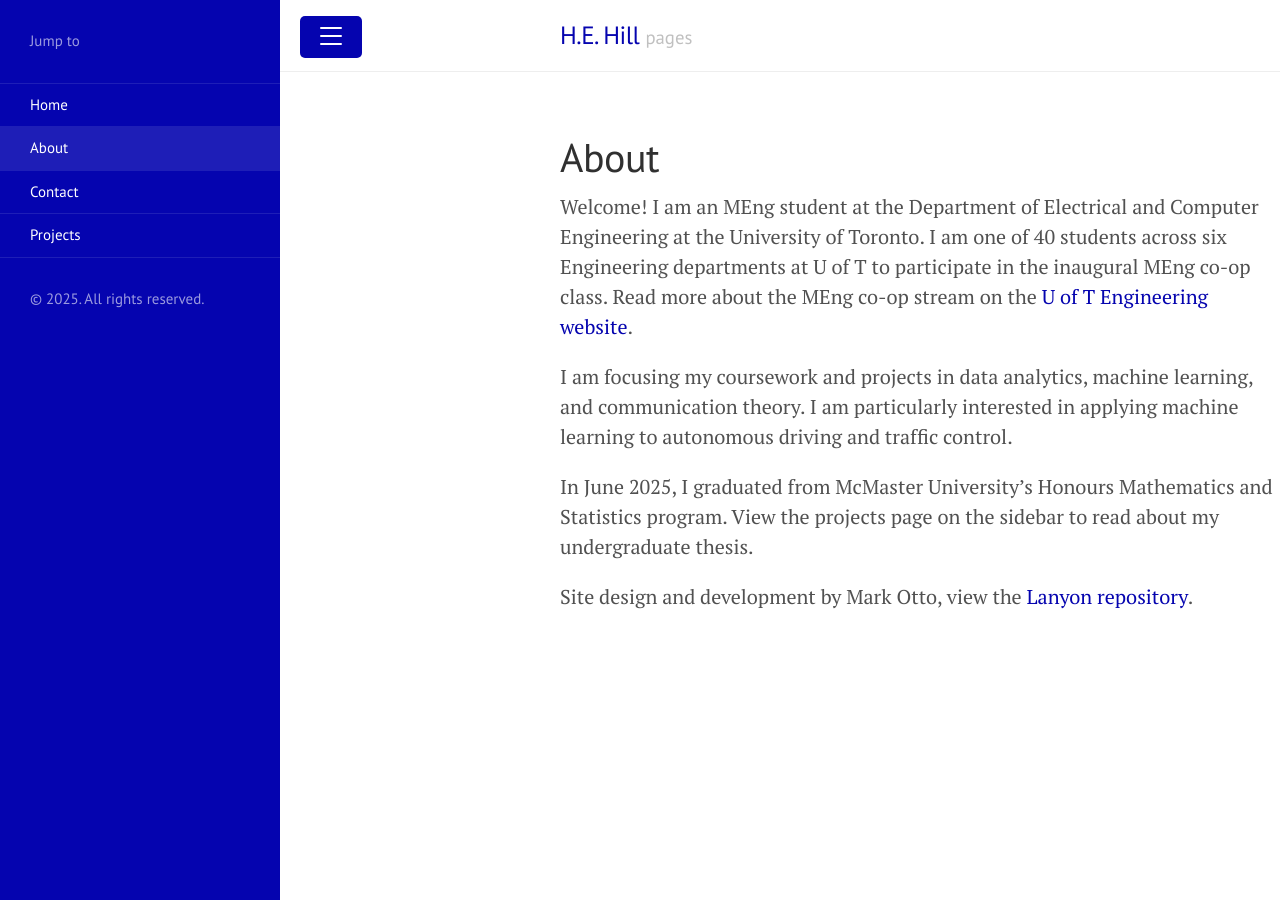
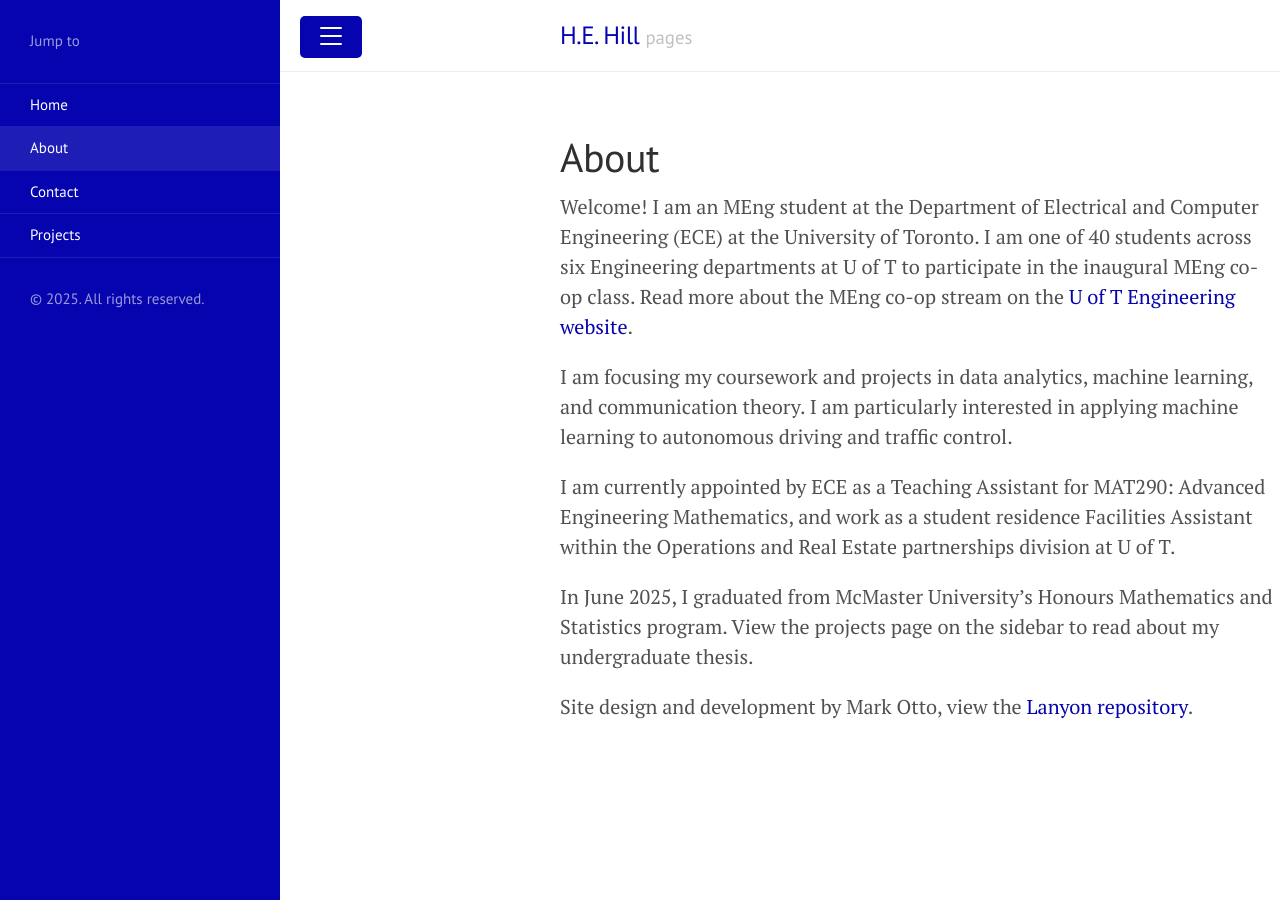
Before and after one commit to hidekihill/hidekihill.github.io, a Jekyll site: the page built from about.md, in a window 1280 px wide. Built offline with Jekyll 4.4.1, drawn with Linux system fonts in a browser that asks for light colours.

Commit message:
Update about.md

```diff
--- a/about.md
+++ b/about.md
@@ -2,9 +2,11 @@
 layout: page
 title: About
 ---
-Welcome! I am an MEng student at the Department of Electrical and Computer Engineering at the University of Toronto. I am one of 40 students across six Engineering departments at U of T to participate in the inaugural MEng co-op class. Read more about the MEng co-op stream on the [U of T Engineering website](https://gradstudies.engineering.utoronto.ca/master-of-engineering-meng/meng-co-op-program/?utm_source=FASE_ECE&utm_medium=banner&utm_campaign=meng_coop).
+Welcome! I am an MEng student at the Department of Electrical and Computer Engineering (ECE) at the University of Toronto. I am one of 40 students across six Engineering departments at U of T to participate in the inaugural MEng co-op class. Read more about the MEng co-op stream on the [U of T Engineering website](https://gradstudies.engineering.utoronto.ca/master-of-engineering-meng/meng-co-op-program/?utm_source=FASE_ECE&utm_medium=banner&utm_campaign=meng_coop).
 
 I am focusing my coursework and projects in data analytics, machine learning, and communication theory. I am particularly interested in applying machine learning to autonomous driving and traffic control.
+
+I am currently appointed by ECE as a Teaching Assistant for MAT290: Advanced Engineering Mathematics, and work as a student residence Facilities Assistant within the Operations and Real Estate partnerships division at U of T.
 
 In June 2025, I graduated from McMaster University's Honours Mathematics and Statistics program. View the projects page on the sidebar to read about my undergraduate thesis.
 
```
